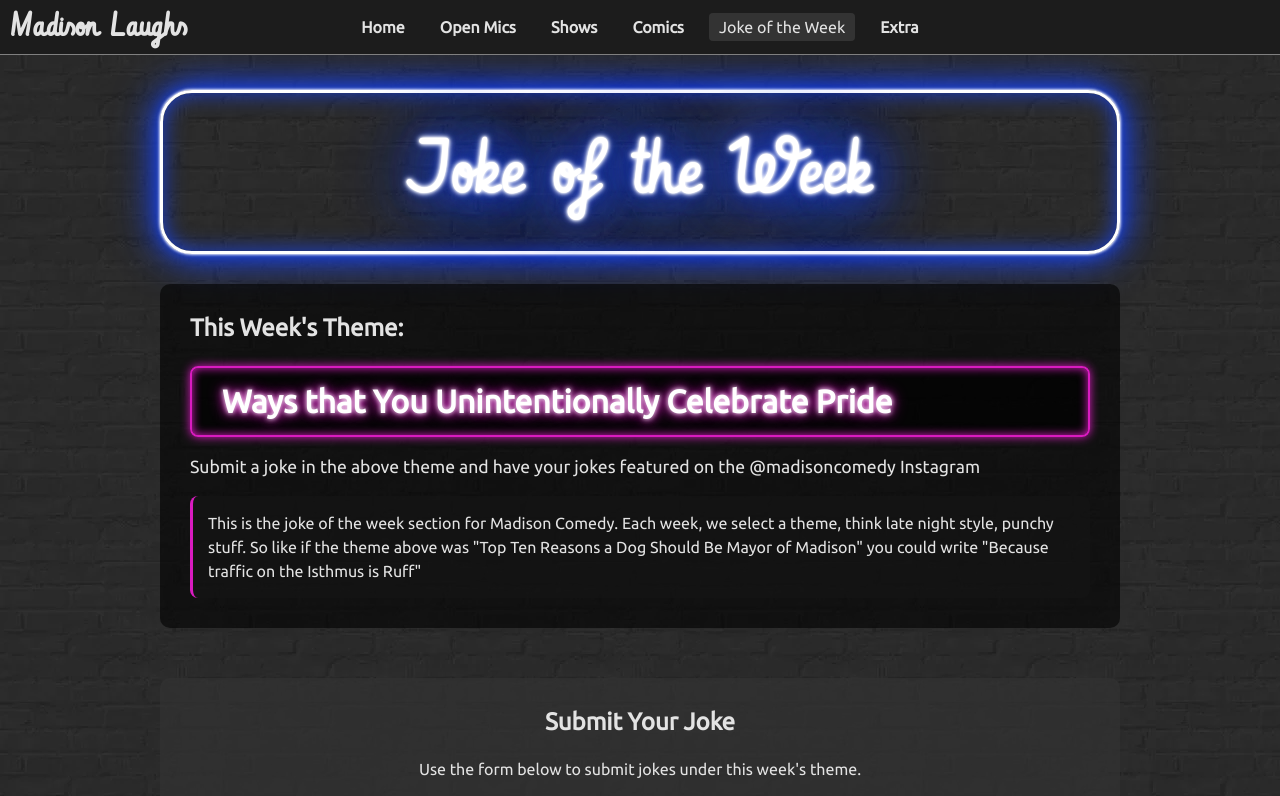
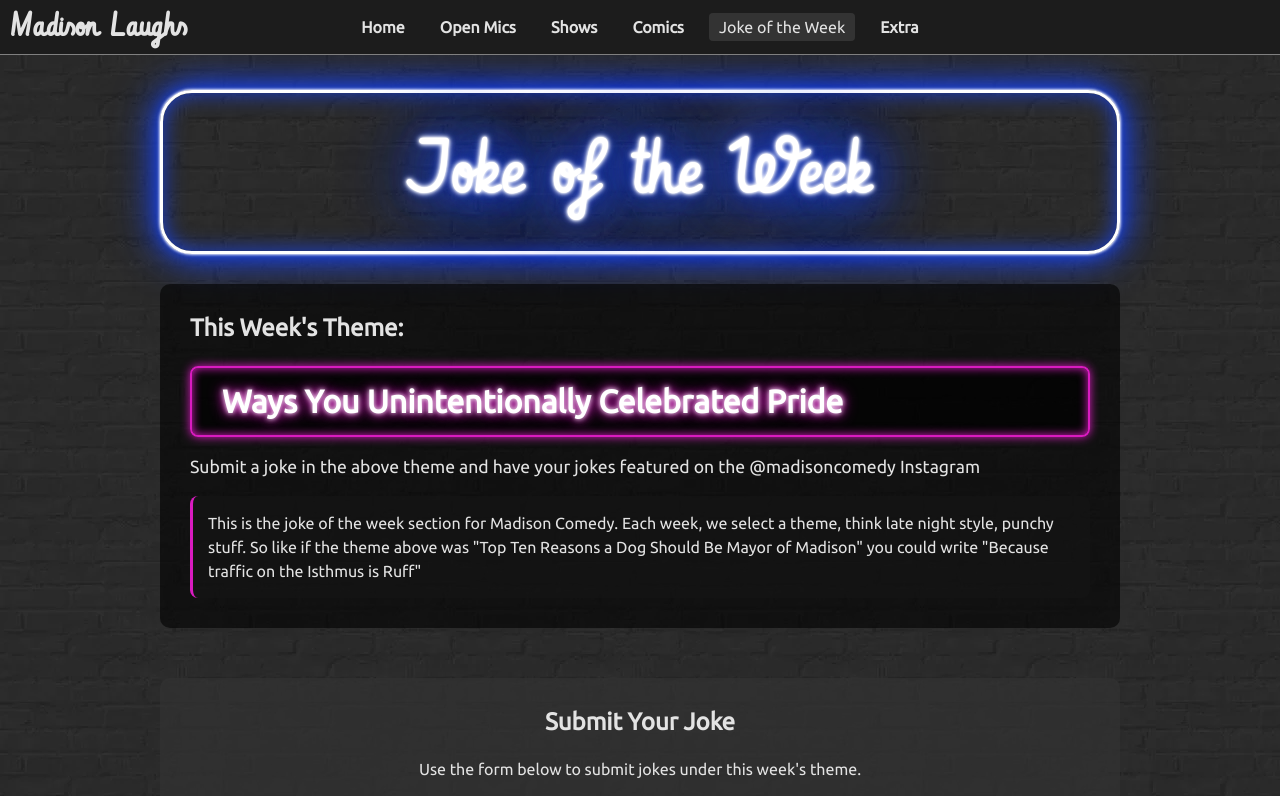
Before and after one commit to clamlands/local-madison-comedy, a SvelteKit app: page /joke-of-the-week in a window 1280 px wide. Shown: the top 796 px of the page. Built offline with nearby package versions, Linux system fonts and the light colour scheme.

Commit message:
Update +page.svelte

```diff
--- a/src/routes/joke-of-the-week/+page.svelte
+++ b/src/routes/joke-of-the-week/+page.svelte
@@ -2,7 +2,7 @@
   import { onMount } from 'svelte';
 
   // Weekly theme - to be updated manually each week
-  let weeklyTheme = 'Ways that You Unintentionally Celebrate Pride';
+  let weeklyTheme = 'Ways You Unintentionally Celebrated Pride';
 
   // Google Form link - update this URL when creating a new form
   let googleFormLink =
```
